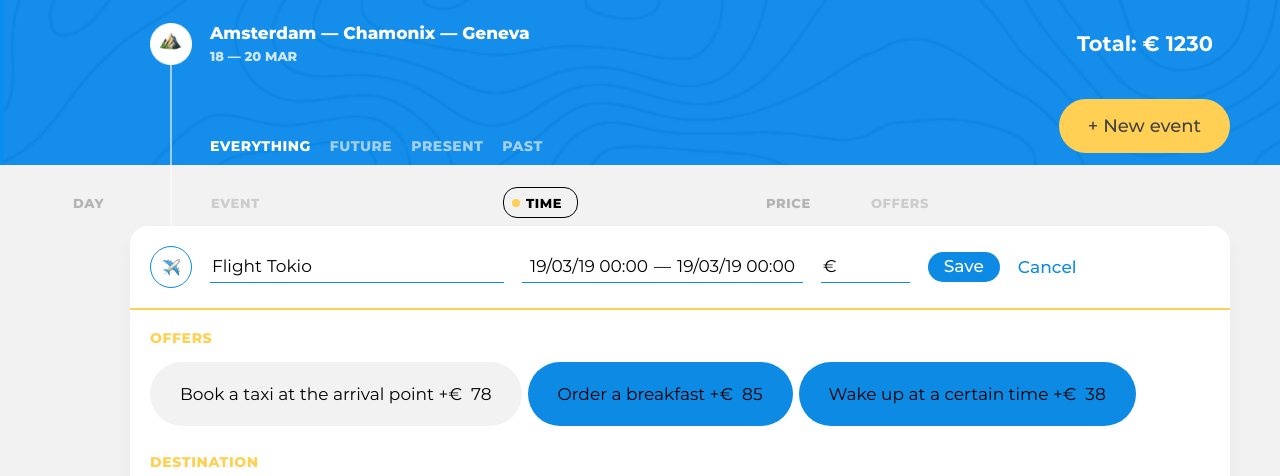
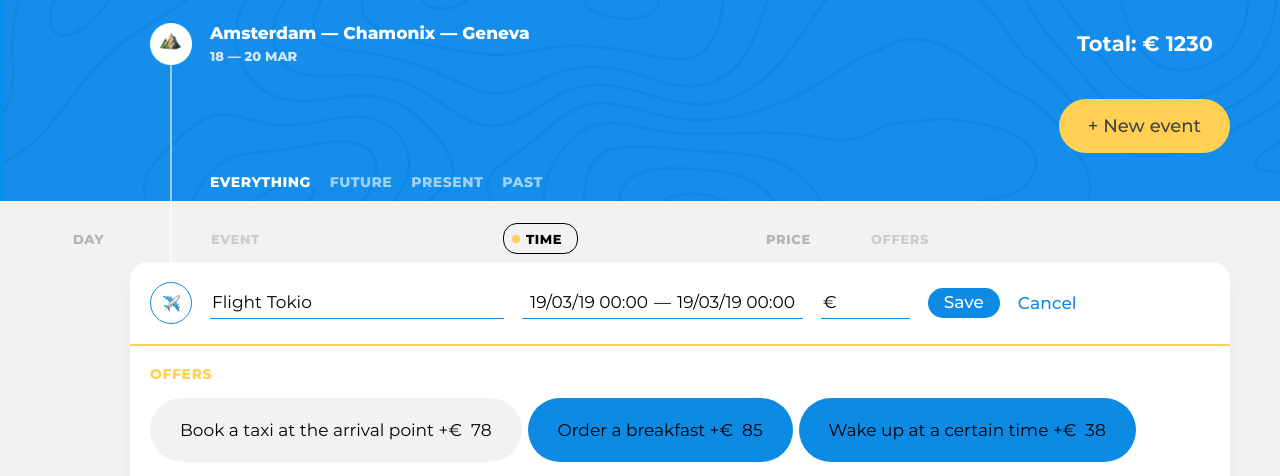
Before and after one commit to skudinva/2392413-big-trip-23, a website built with webpack: page public/index.html in a window 1280 px wide. Shown: the top 476 px of the page. Built offline with nearby package versions, Linux system fonts and the light colour scheme.

Commit message:
Ренейминг. Устранил замечания созвона #2

```diff
--- a/public/index.html
+++ b/public/index.html
@@ -3,11 +3,49 @@
   <head>
     <meta charset="UTF-8" />
     <meta name="viewport" content="width=device-width, initial-scale=1" />
+
     <title>Big Trip</title>
+
     <link rel="stylesheet" href="./css/style.css" />
   </head>
+
   <body class="page-body">
-    <header class="page-header"></header>
-    <main class="page-body__page-main page-main"></main>
+    <header class="page-header">
+      <div class="page-body__container page-header__container">
+        <img
+          class="page-header__logo"
+          src="img/logo.png"
+          width="42"
+          height="42"
+          alt="Trip logo"
+        />
+
+        <div class="trip-main">
+          <div class="trip-main__trip-controls trip-controls">
+            <div class="trip-controls__filters">
+              <h2 class="visually-hidden">Filter events</h2>
+            </div>
+          </div>
+
+          <button
+            class="trip-main__event-add-btn btn btn--big btn--yellow"
+            type="button"
+          >
+            New event
+          </button>
+        </div>
+      </div>
+    </header>
+    <main class="page-body__page-main page-main">
+      <div class="page-body__container">
+        <section class="trip-events">
+          <h2 class="visually-hidden">Trip events</h2>
+
+          <!-- Сортировка -->
+
+          <!-- Контент -->
+        </section>
+      </div>
+    </main>
   </body>
 </html>
--- a/src/presenter/event-presenter.js
+++ b/src/presenter/event-presenter.js
@@ -1,20 +1,16 @@
 import { render } from '../render';
-import EventEditView from '../view/main/event-edit-view';
-import EventItemView from '../view/main/event-item-view';
-import EventListView from '../view/main/event-list-view';
-import EventView from '../view/main/event-view';
-import MainView from '../view/main/main-view';
-import SortView from '../view/main/sort-view';
-import TripView from '../view/main/trip-view';
+import EventEditView from '../view/event-edit-view';
+import EventItemView from '../view/event-item-view';
+import EventListView from '../view/event-list-view';
+import EventView from '../view/event-view';
+import SortView from '../view/sort-view';
 
 export default class EventPresenter {
-  mainComponent = new MainView();
-  tripComponent = new TripView();
   sortComponent = new SortView();
   eventListComponet = new EventListView();
 
-  constructor({ mainContainer, eventsModel }) {
-    this.mainContainer = mainContainer;
+  constructor({ container, eventsModel }) {
+    this.container = container;
     this.eventsModel = eventsModel;
   }
 
@@ -63,24 +59,8 @@ export default class EventPresenter {
     this.cities = [...this.eventsModel.getCities()];
     this.offers = [...this.eventsModel.getOffers()];
 
-    /*renderChain(this.mainComponent, this.mainContainer, (mainComponent) => {
-      renderChain(
-        this.tripComponent,
-        mainComponent.getElement(),
-        (tripEventComponent) => {
-          render(this.sortComponent, tripEventComponent.getElement());
-          render(this.eventListComponet, tripEventComponent.getElement());
-          this.renderEventEdit();
-          this.renderTripPoints();
-        }
-      );
-    });*/
-
-    render(this.mainComponent, this.mainContainer);
-    render(this.tripComponent, this.mainComponent.getElement());
-    const tripEventElement = this.tripComponent.getElement();
-    render(this.sortComponent, tripEventElement);
-    render(this.eventListComponet, tripEventElement);
+    render(this.sortComponent, this.container);
+    render(this.eventListComponet, this.container);
     this.renderEventEdit();
     this.renderTripPoints();
   }
--- a/src/renderHeader.js
+++ b/src/renderHeader.js
@@ -1,22 +1,16 @@
 import { RenderPosition, render } from './render';
-import FilterView from './view/header/filter-view';
-import HeaderView from './view/header/header-view';
-import LogoView from './view/header/logo-view';
-import NewEventButtonView from './view/header/new-event-button-view';
-import TripInfoView from './view/header/trip-info-view';
+import FilterView from './view/filter-view';
+import TripInfoView from './view/trip-info-view';
 
 const renderHeader = () => {
-  const headerElement = document.querySelector('.page-header');
-  render(new HeaderView(), headerElement, RenderPosition.AFTERBEGIN);
+  const headerContainer = document.querySelector('.page-header__container');
+  const headerMainElement = headerContainer.querySelector('.trip-main');
+  const tripControlElement = headerContainer.querySelector(
+    '.trip-controls__filters'
+  );
 
-  const headerContainer = headerElement.querySelector(
-    '.page-header__container'
-  );
-  const headerMainElement = headerContainer.querySelector('.trip-main');
-  render(new LogoView(), headerContainer, RenderPosition.AFTERBEGIN);
-  render(new TripInfoView(), headerMainElement);
-  render(new FilterView(), headerMainElement);
-  render(new NewEventButtonView(), headerMainElement);
+  render(new TripInfoView(), headerMainElement, RenderPosition.AFTERBEGIN);
+  render(new FilterView(), tripControlElement);
 };
 
 export { renderHeader };
--- a/src/renderMain.js
+++ b/src/renderMain.js
@@ -2,10 +2,10 @@ import EventsModel from './model/events-model';
 import EventPresenter from './presenter/event-presenter';
 
 const renderMain = () => {
-  const mainElement = document.querySelector('.page-main');
+  const containerElement = document.querySelector('.page-main .trip-events');
   const eventsModel = new EventsModel();
   const eventPresenter = new EventPresenter({
-    mainContainer: mainElement,
+    container: containerElement,
     eventsModel,
   });
   eventPresenter.init();
--- a/src/view/main/event-edit-view.js
+++ b/src/view/event-edit-view.js
@@ -1,4 +1,4 @@
-import ComponentSimpleView from '../component-simple-view';
+import ComponentSimpleView from './component-simple-view';
 
 const createEventTypeTemplate = () => `<fieldset class="event__type-group">
 <legend class="visually-hidden">Event type</legend>
--- a/src/view/main/event-item-view.js
+++ b/src/view/event-item-view.js
@@ -1,4 +1,4 @@
-import ComponentSimpleView from '../component-simple-view';
+import ComponentSimpleView from './component-simple-view';
 
 export default class EventItemView extends ComponentSimpleView {
   createComponentTemplate() {
--- a/src/view/main/event-list-view.js
+++ b/src/view/event-list-view.js
@@ -1,4 +1,4 @@
-import ComponentSimpleView from '../component-simple-view';
+import ComponentSimpleView from './component-simple-view';
 
 export default class EventListView extends ComponentSimpleView {
   createComponentTemplate() {
--- a/src/view/main/event-view.js
+++ b/src/view/event-view.js
@@ -4,8 +4,8 @@ import {
   getMachinizeDate,
   getMachinizeDateTime,
   getShortTime,
-} from '../../utils';
-import ComponentSimpleView from '../component-simple-view';
+} from '../utils';
+import ComponentSimpleView from './component-simple-view';
 
 const createFavoriteButtonTemplate = (isFavoriteFlag) => {
   const favoriteClassName = isFavoriteFlag ? 'event__favorite-btn--active' : '';
--- a/src/view/header/filter-view.js
+++ b/src/view/filter-view.js
@@ -1,4 +1,4 @@
-import ComponentSimpleView from '../component-simple-view';
+import ComponentSimpleView from './component-simple-view';
 
 export default class FilterView extends ComponentSimpleView {
   createComponentTemplate() {
--- a/src/view/header/header-view.js
+++ /dev/null
@@ -1,8 +0,0 @@
-import ComponentSimpleView from '../component-simple-view';
-
-export default class HeaderView extends ComponentSimpleView {
-  createComponentTemplate() {
-    return `<div class="page-body__container page-header__container">
-    <div class="trip-main"></div></div>`;
-  }
-}
--- a/src/view/header/logo-view.js
+++ /dev/null
@@ -1,8 +0,0 @@
-import ComponentSimpleView from '../component-simple-view';
-
-export default class LogoView extends ComponentSimpleView {
-  createComponentTemplate() {
-    return `<img class="page-header__logo" src="img/logo.png"
-    width="42" height="42" alt="Trip logo" />`;
-  }
-}
--- a/src/view/header/new-event-button-view.js
+++ /dev/null
@@ -1,7 +0,0 @@
-import ComponentSimpleView from '../component-simple-view';
-
-export default class NewEventButtonView extends ComponentSimpleView {
-  createComponentTemplate() {
-    return '<button class="trip-main__event-add-btn btn btn--big btn--yellow" type="button">New event</button>';
-  }
-}
--- a/src/view/main/main-view.js
+++ /dev/null
@@ -1,7 +0,0 @@
-import ComponentSimpleView from '../component-simple-view';
-
-export default class MainView extends ComponentSimpleView {
-  createComponentTemplate() {
-    return '<div class="page-body__container"></div>';
-  }
-}
--- a/src/view/main/trip-view.js
+++ /dev/null
@@ -1,9 +0,0 @@
-import ComponentSimpleView from '../component-simple-view';
-
-export default class TripView extends ComponentSimpleView {
-  createComponentTemplate() {
-    return `<section class="trip-events">
-    <h2 class="visually-hidden">Trip events</h2>
-    </section>`;
-  }
-}
--- a/src/view/main/sort-view.js
+++ b/src/view/sort-view.js
@@ -1,4 +1,4 @@
-import ComponentSimpleView from '../component-simple-view';
+import ComponentSimpleView from './component-simple-view';
 
 export default class SortView extends ComponentSimpleView {
   createComponentTemplate() {
--- a/src/view/header/trip-info-view.js
+++ b/src/view/trip-info-view.js
@@ -1,4 +1,4 @@
-import ComponentSimpleView from '../component-simple-view';
+import ComponentSimpleView from './component-simple-view';
 
 export default class TripInfoView extends ComponentSimpleView {
   createComponentTemplate() {
```
